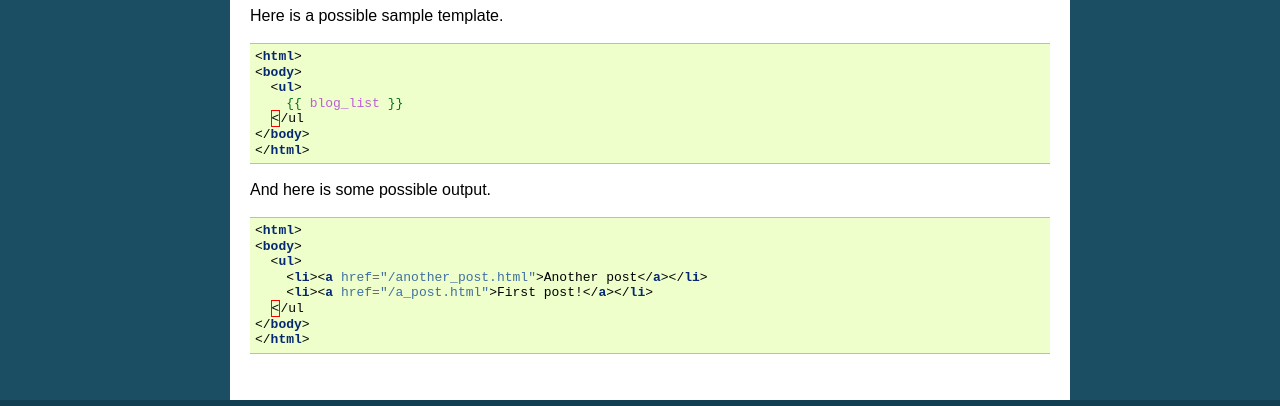
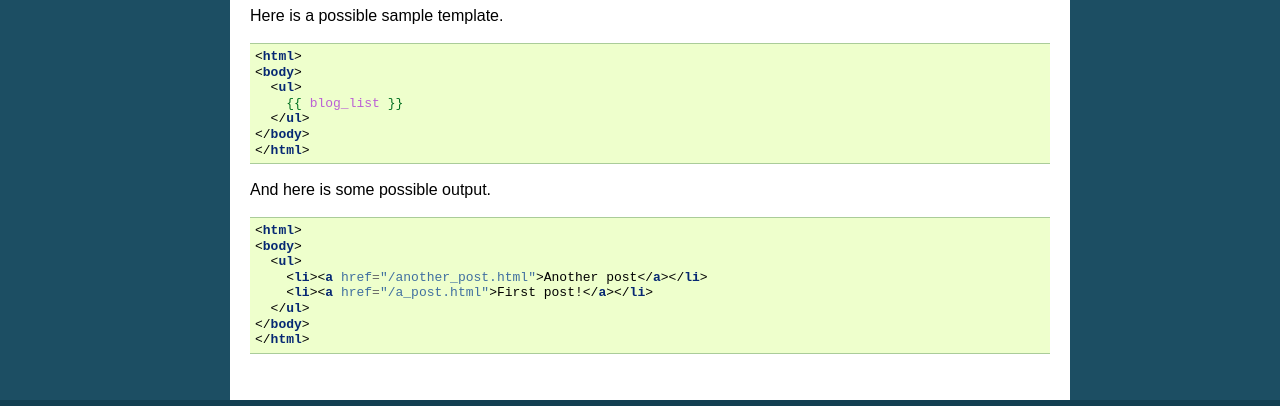
Before and after one commit to handroll/handroll, a Sphinx documentation site: the page built from docs/extensions.rst, in a window 1280 px wide. Shown: the part 1195-1601 px from the top of the page. Built offline with Sphinx 7.4.7, drawn with Linux system fonts in a browser that asks for light colours.

Commit message:
Fix the broken HTML samples.

```diff
--- a/docs/extensions.rst
+++ b/docs/extensions.rst
@@ -92,7 +92,7 @@ Here is a possible sample template.
     <body>
       <ul>
         {{ blog_list }}
-      </ul
+      </ul>
     </body>
     </html>
 
@@ -105,6 +105,6 @@ And here is some possible output.
       <ul>
         <li><a href="/another_post.html">Another post</a></li>
         <li><a href="/a_post.html">First post!</a></li>
-      </ul
+      </ul>
     </body>
     </html>
```
